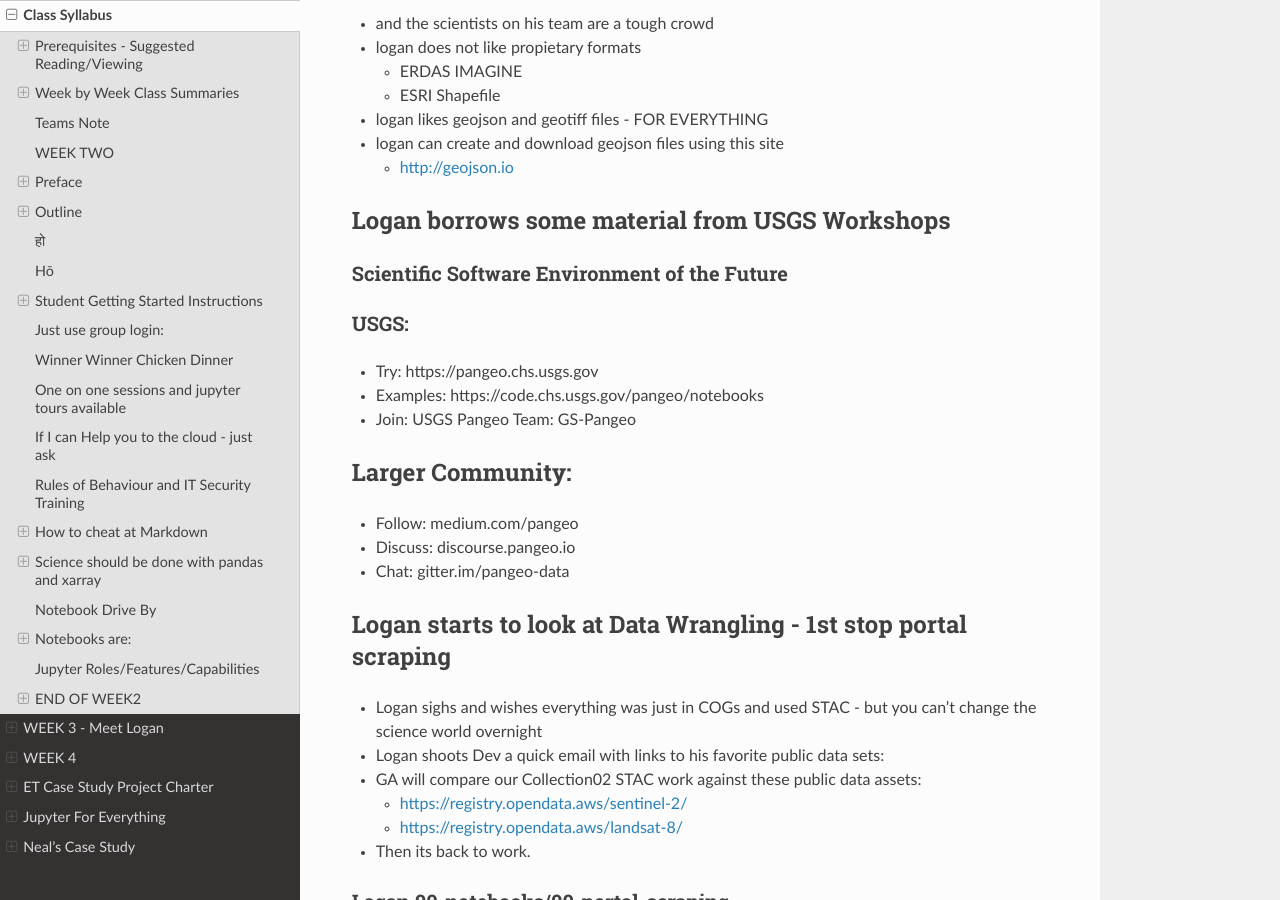
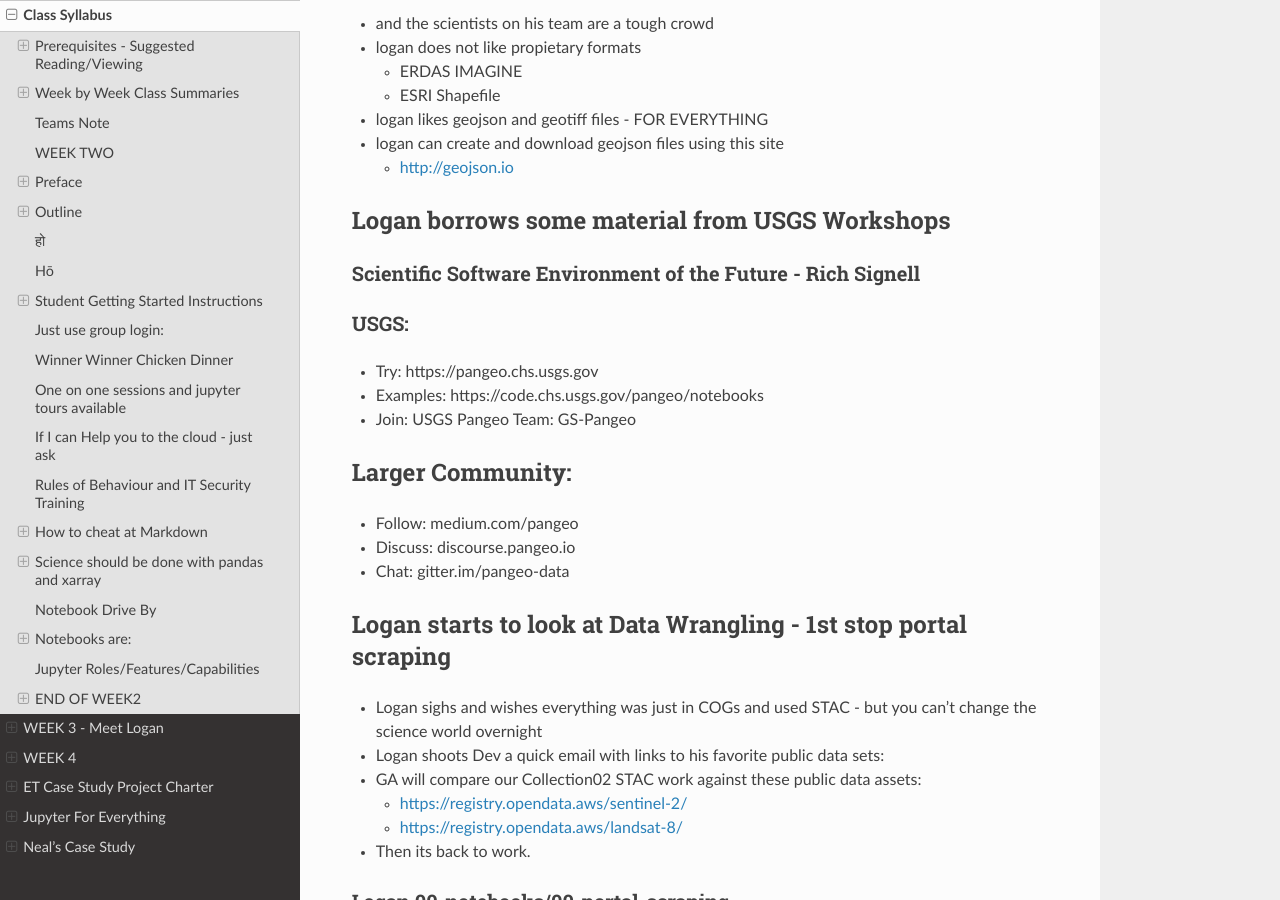
Before and after one commit to tonybutzer/harmony, a Sphinx documentation site: the page built from documentation/source/00weekbyweek.md, in a window 1280 px wide and 900 px high, scrolled down 15401 px. Built offline with Sphinx 7.4.7 and the Read the Docs theme 2.0.0, drawn with Linux system fonts in a browser that asks for light colours; pages that are not in the unit, such as notebooks, are missing from menus.

Commit message:
automatic git update from Makefile

```diff
--- a/documentation/source/00weekbyweek.md
+++ b/documentation/source/00weekbyweek.md
@@ -554,7 +554,7 @@
 	- [http://geojson.io](http://geojson.io)
 
 ## Logan borrows some material from USGS Workshops
-### Scientific Software Environment of the Future
+### Scientific Software Environment of the Future - Rich Signell
 
 ### USGS:
 
```
